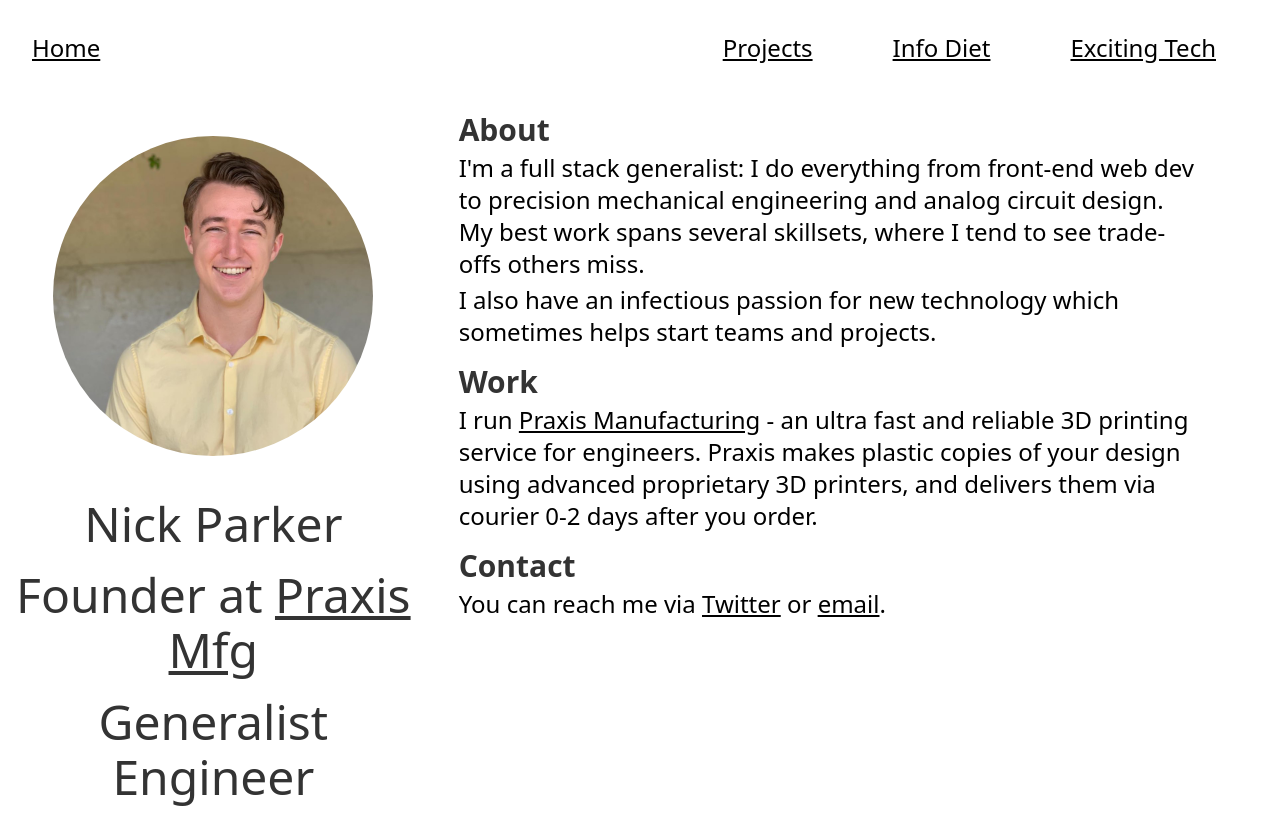
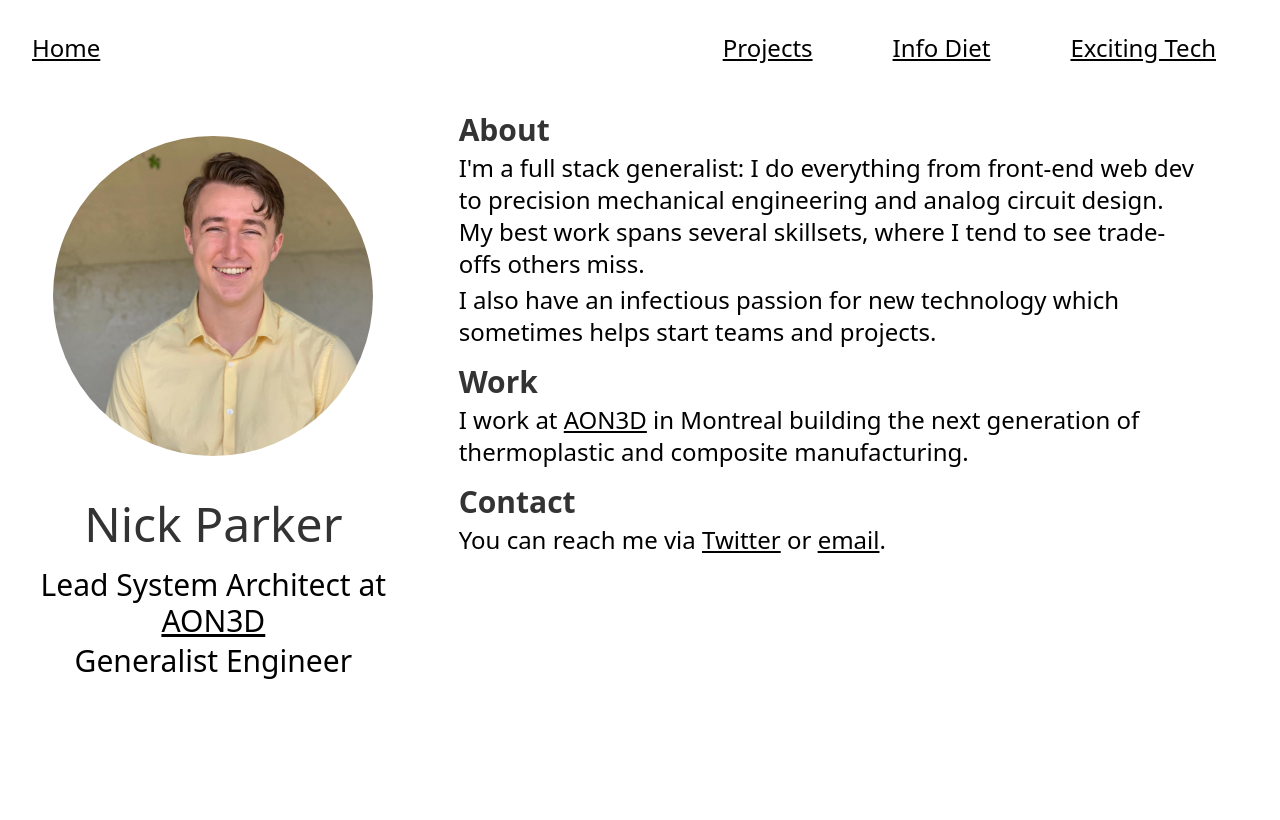
Before and after one commit to nick-parker/nickparkerco, a Next.js app: page / in a window 1280 px wide. Built offline with nearby package versions, Linux system fonts and the light colour scheme.

Commit message:
job and info diet updates

```diff
--- a/pages/index.js
+++ b/pages/index.js
@@ -12,8 +12,8 @@ export default function IndexPage() {
         <div className="lg:w-1/3 px-18 flex flex-col">
           <img className="profile mx-auto py-10 w-1/2 lg:w-3/4" src="images/profile.jpg"/>
           <h1 className="title">Nick Parker </h1>
-          <h2 className="subtitle">Founder at <a href="https://praxismfg.com">Praxis Mfg</a> </h2>
-          <h2 className="subtitle">Generalist Engineer</h2>
+          <h3 className="subtitle">Lead System Architect at <a href="https://www.aon3d.com/">AON3D</a> </h3>
+          <h3 className="subtitle">Generalist Engineer</h3>
         </div>
         <div className="lg:w-2/3 text-left text-xl lg:text-2xl pl-8 pr-20">
           <h3 className="section-header">About</h3>
@@ -25,8 +25,7 @@ export default function IndexPage() {
             I also have an infectious passion for new technology which sometimes helps start teams and projects.
             </div>
           <h3 className="section-header">Work</h3>
-          I run <a href="https://praxismfg.com">Praxis Manufacturing</a> - an ultra fast and reliable 3D printing service for engineers.
-          Praxis makes plastic copies of your design using advanced proprietary 3D printers, and delivers them via courier 0-2 days after you order.
+          I work at <a href="https://www.aon3d.com/">AON3D</a> in Montreal building the next generation of thermoplastic and composite manufacturing.
           <h3 className="section-header">Contact</h3>
           You can reach me via <a href="https://twitter.com/NickParkerPrint">Twitter</a> or <a href="mailto:hi@nickparker.co">email</a>.
         </div>
--- a/pages/info-diet.js
+++ b/pages/info-diet.js
@@ -22,11 +22,8 @@ export default function InfoDiet() {
             <li><a href="https://diff.substack.com/">The Diff</a></li>
             <li><a href="https://orbitalindex.com/">Orbital Index</a></li>
             <li><a href="http://www.caseyhandmer.com/">Casey Handmer</a></li>
-            <li><a href="https://fakepixels.com/">Fake Pixels</a></li>
             <li><a href="https://wheelhouse.substack.com/">Wheelhouse</a></li>
-            <li><a href="https://hipcityreg.substack.com/">Product Lost</a></li>
-            <li><a href="https://divinations.substack.com/">Divinations</a></li>
-            <li><a href="https://stratechery.com/">Stratechery</a></li>
+            <li><a href="https://noahpinion.substack.com/">Noahpinion</a></li>
         </ul>
         <h2 className="section-header">Papers and Reference Material</h2>
         <ul>
@@ -37,6 +34,7 @@ export default function InfoDiet() {
         <h3 className="section-header sm:text-xl md:text-2xl">Nonfiction</h3>
         <ul>
             <li><a href="https://www.amazon.com/Beginning-Infinity-Explanations-Transform-World/dp/0143121359">Beginning of Infinity</a> by David Deutsch</li>
+            <li><a href="https://www.amazon.com/Surfing-Uncertainty-Prediction-Action-Embodied/dp/0190217014">Surfing Uncertainty</a> by Andy Clark</li>
             <li><a href="https://www.amazon.com/Dream-Machine-M-Mitchell-Waldrop/dp/1732265119">The Dream Machine</a> by M. Mitchell Waldrop</li>
             <li><a href="https://www.amazon.com/Infinite-Resource-Power-Finite-Planet/dp/161168255X">The Infinite Resource</a> by <a href="https://twitter.com/ramez">Ramez Naam</a></li>
             <li><a href="https://www.amazon.com/Understanding-Michael-Porter-Essential-Competition-ebook/dp/B005OVTMAY">Understanding Michael Porter</a> by Joan Magretta</li>
@@ -82,6 +80,7 @@ export default function InfoDiet() {
             <li><a href="https://www.amazon.com/Dune-Frank-Herbert-ebook/dp/B00B7NPRY8">Dune series</a> by Frank Herbert</li>
             <li><a href="https://www.amazon.com/Revelation-Space-Inhibitor-Trilogy-Book-ebook/dp/B0819W19WD">Revelation Space</a> by Alastair Reynolds</li>
             <li><a href="https://www.amazon.com/Unit-Ninni-Holmqvist-ebook/dp/B002CFQ6UO">The Unit</a> by Ninni Holmqvist</li>
+            <li><a href='https://www.amazon.com/Fire-Upon-Deep-Zones-Thought-ebook/dp/B000FBJAGO/'>A Fire Upon the Deep</a> by Vernor Vinge</li>
         </ul>
     </div>
     </BasicPage>
--- a/styles/index.css
+++ b/styles/index.css
@@ -12,7 +12,7 @@
 }
 
 .subtitle {
-  @apply title text-3xl pb-1;
+  @apply text-center text-3xl pb-1;
 }
 
 .profile {
--- a/tailwind.config.js
+++ b/tailwind.config.js
@@ -1,5 +1,5 @@
 module.exports = {
-  purge: ['./components/**/*.js', './pages/**/*.js', './components/**/*.mdx', './pages/**/*.mdx', './components/**/*.jsx', './pages/**/*.jsx',],
+  content: ['./components/**/*.js', './pages/**/*.js', './components/**/*.mdx', './pages/**/*.mdx', './components/**/*.jsx', './pages/**/*.jsx',],
   theme: {
     extend: {},
   },
```
